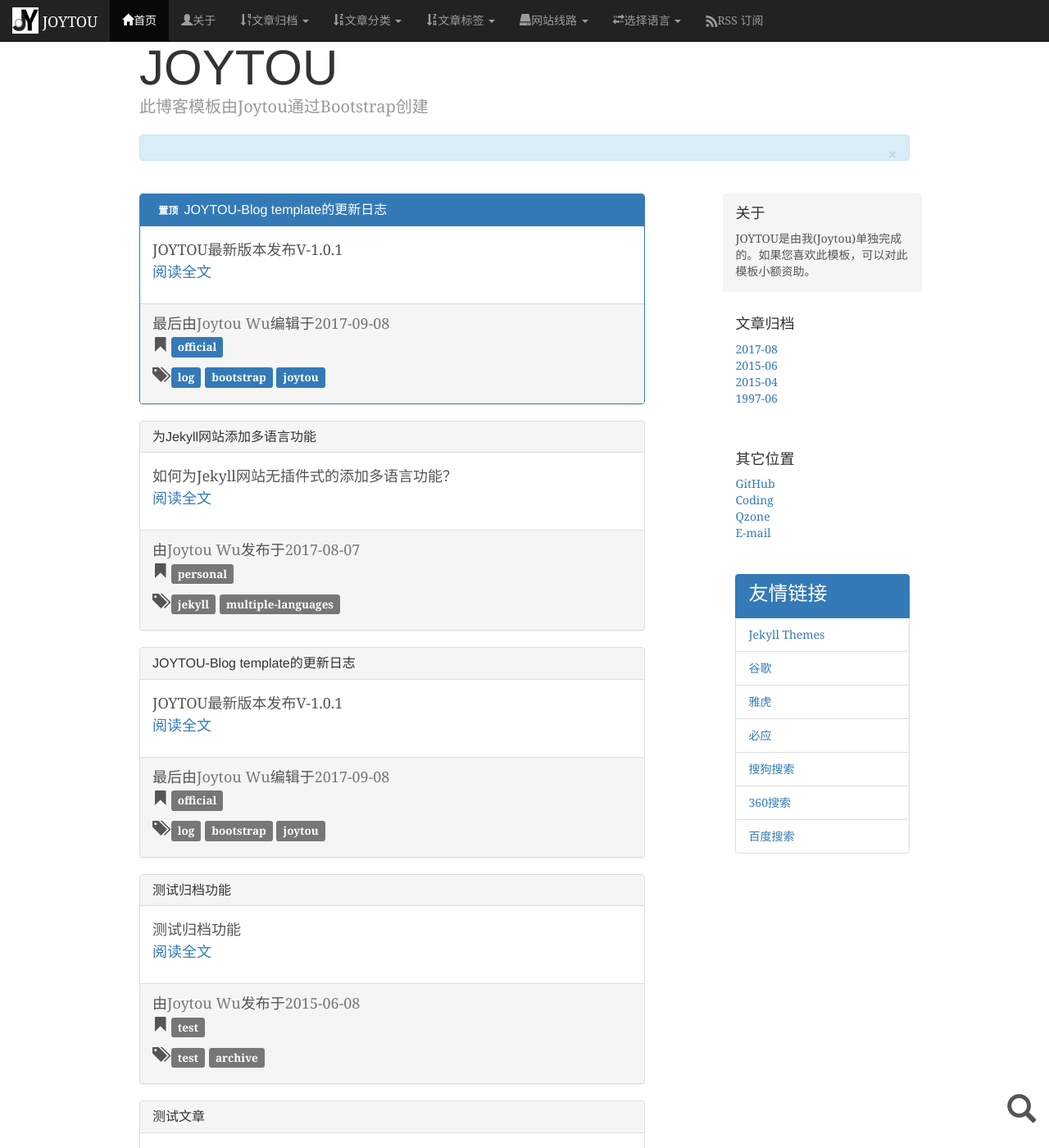
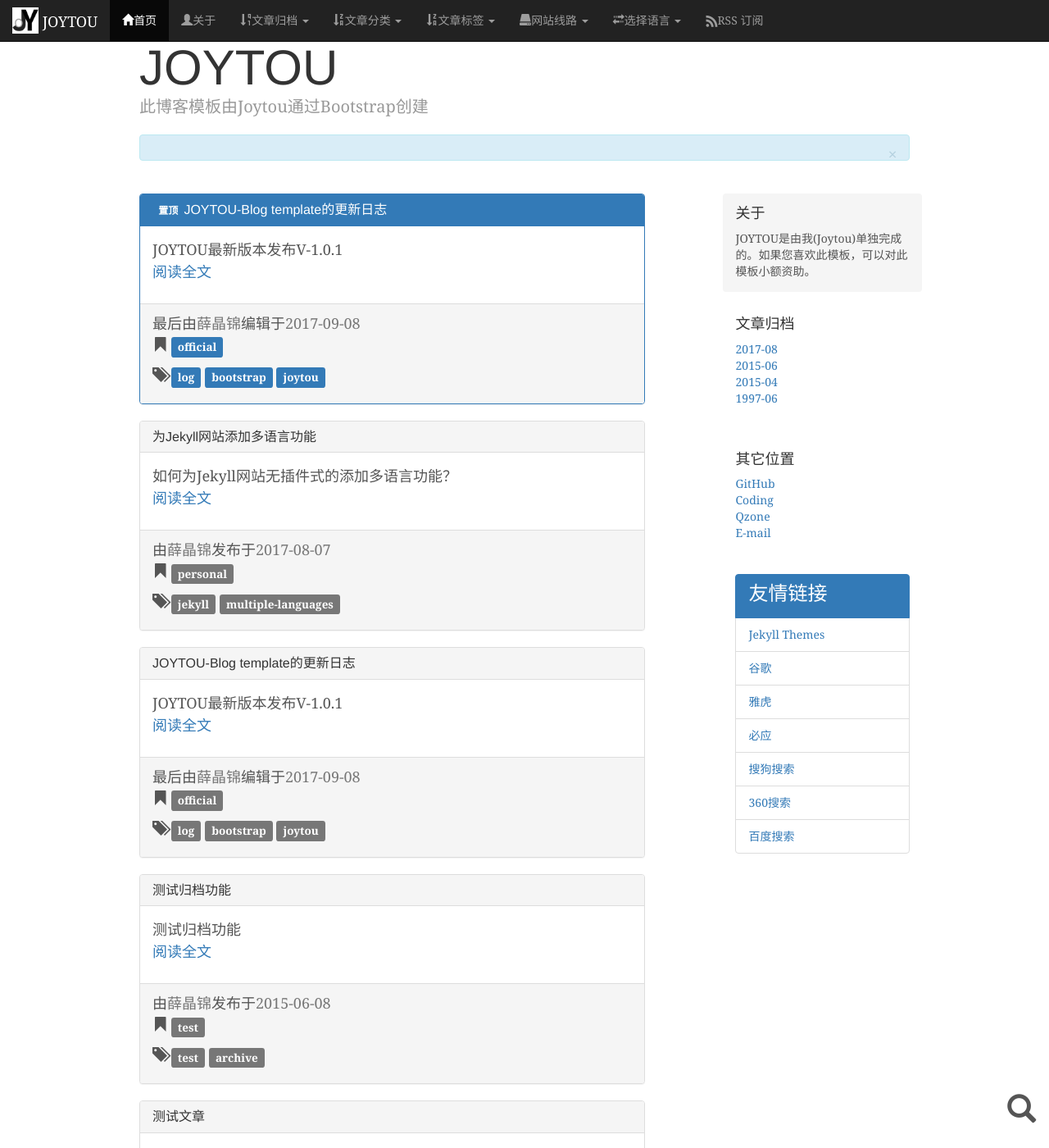
Before and after one commit to yunxiaocloud/yunxiaocloud.github.io, a Jekyll site: the page built from index.cn.html, in a window 1280 px wide and 1400 px high. Shown: the whole window at 82% size. Built offline with Jekyll 4.4.1, drawn with Linux system fonts in a browser that asks for light colours; some web fonts are replaced; comment, search, counter and statistics services are not loaded; some of the changed text lies outside the part shown.

Commit message:
作者修改

```diff
--- a/_config.yml
+++ b/_config.yml
@@ -5,7 +5,7 @@ timezone:    Asia/Hongkong
 
 # Site settings
 email: 1540294142@qq.com
-author: Joytou Wu
+author: 薛晶锦
 owner_name: Joytou Wu
 github_username: joytou
 repo: JOYTOU
```
